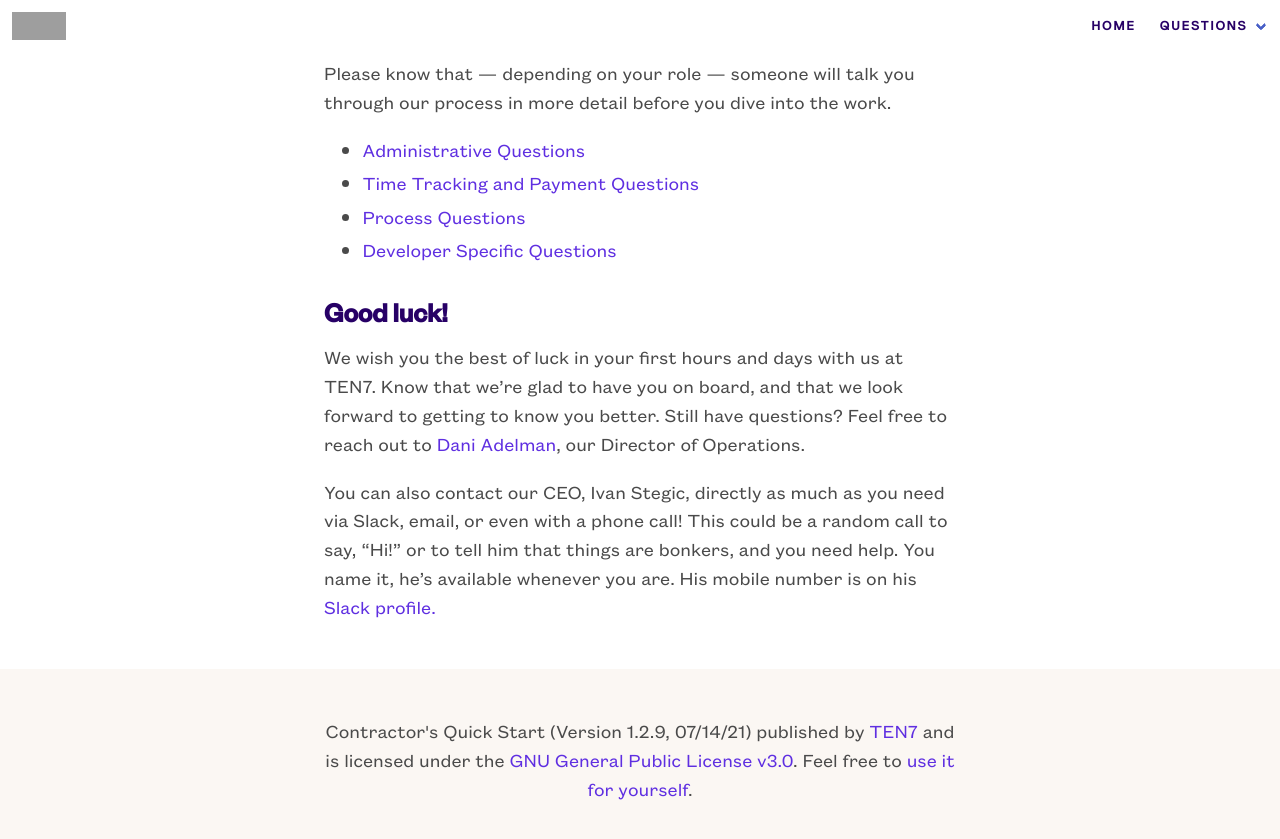
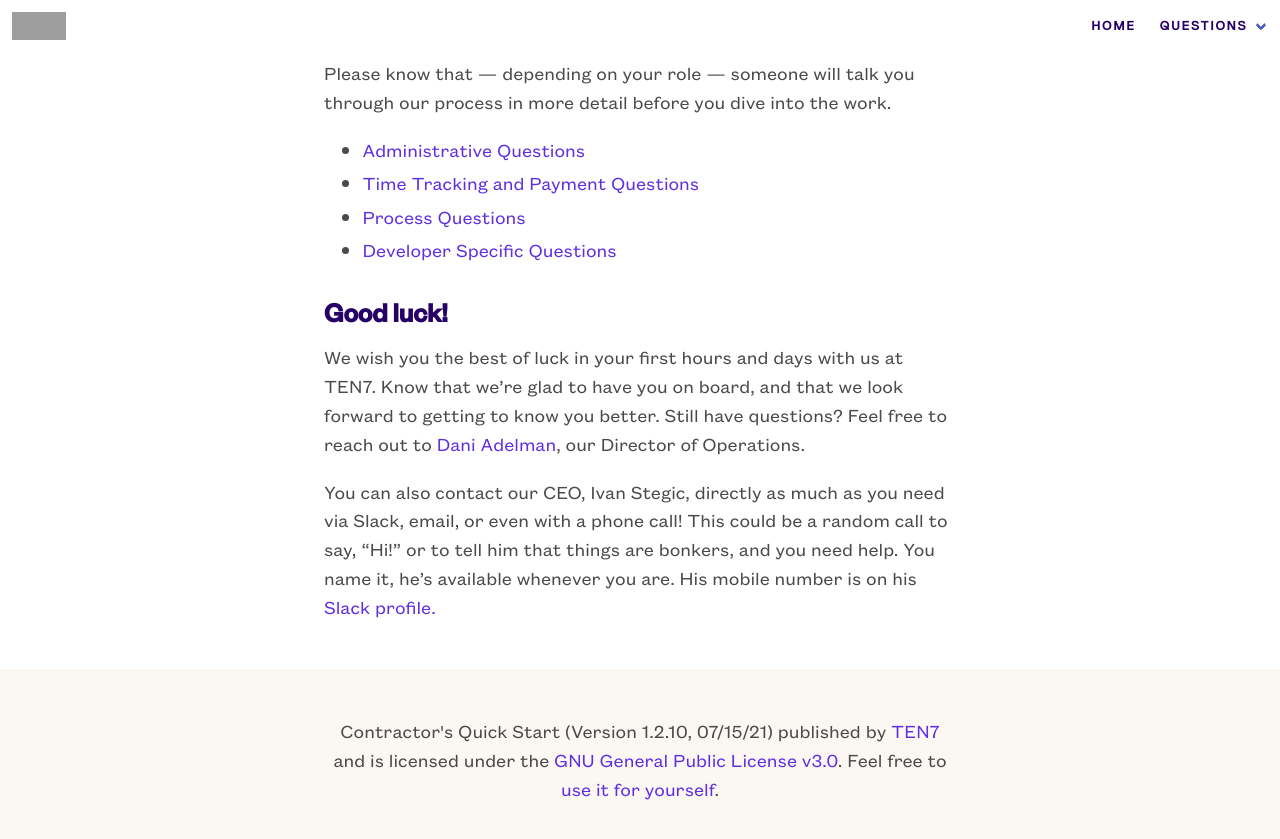
Before and after one commit to ten7/contractor.ten7.com, a Jekyll site: the page built from index.md, in a window 1280 px wide and 900 px high, scrolled down 1155 px. Shown: the top 839 px of the window. Built offline with Jekyll 4.4.1, drawn with Linux system fonts in a browser that asks for light colours; some web fonts are replaced; grey boxes are pictures that could not be loaded.

Commit message:
version bump

```diff
--- a/_config.yml
+++ b/_config.yml
@@ -2,7 +2,7 @@
 # site.title
 
 title: "Contractor's Quick Start"
-subtitle: "Version 1.2.9, 07/14/21"
+subtitle: "Version 1.2.10, 07/15/21"
 
 nav:
 - title: "Home"
```
